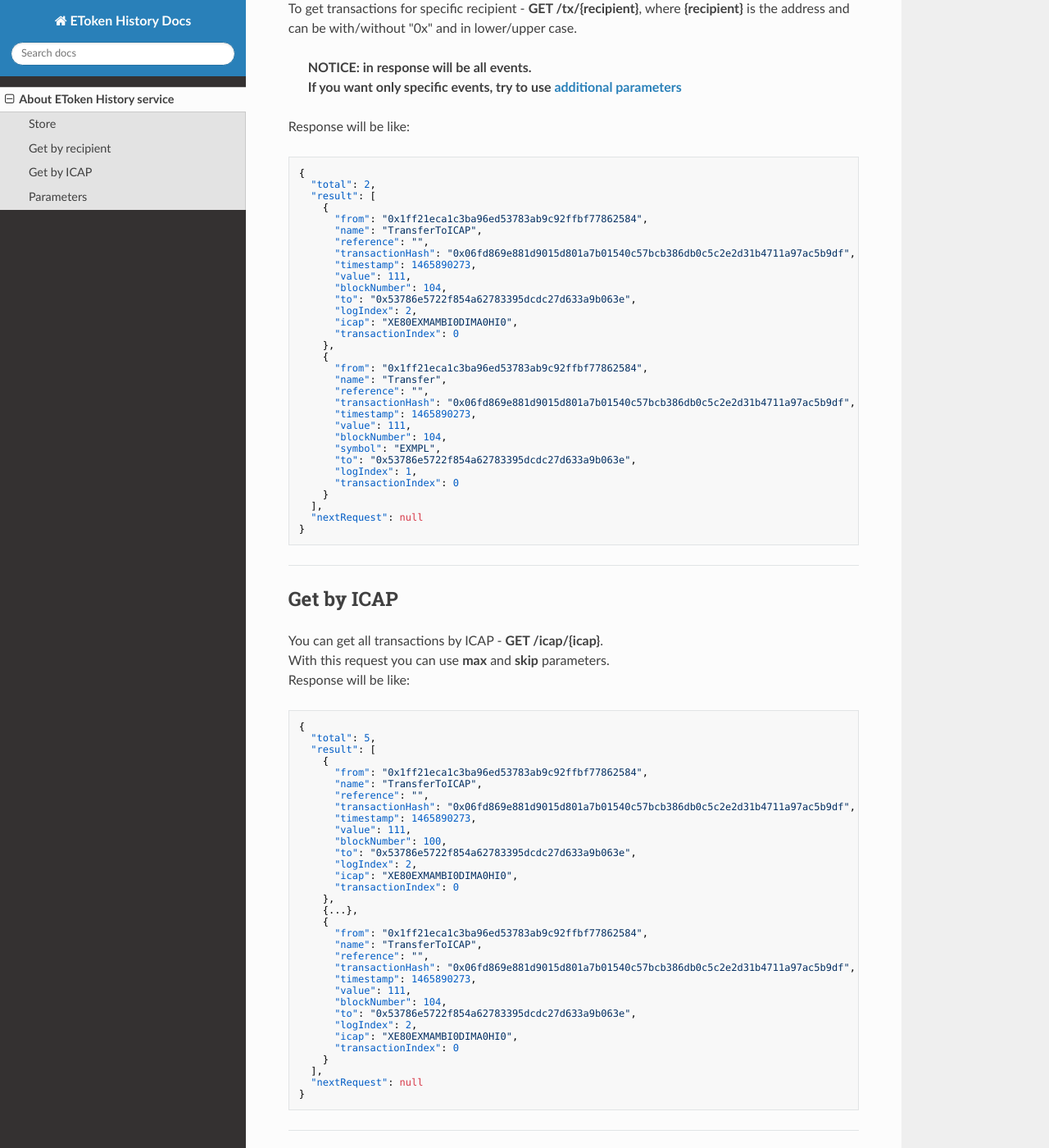
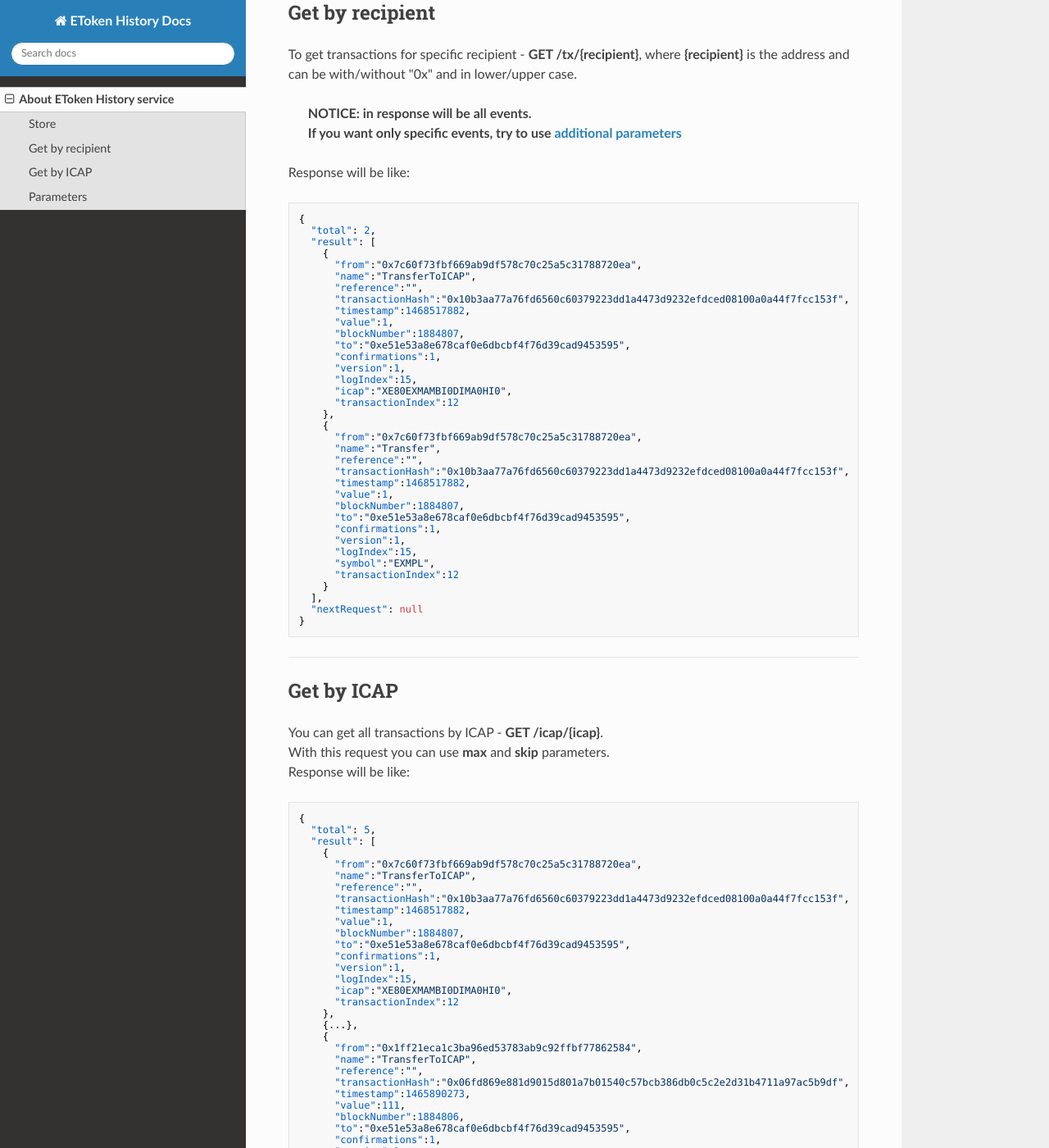
Before and after one commit to Ambisafe/etoken-history-doc, an MkDocs documentation site: the page built from docs/index.md, in a window 1280 px wide and 1400 px high, scrolled down 995 px. Shown: the whole window at 82% size. Built offline with MkDocs 1.6.1, drawn with Linux system fonts in a browser that asks for light colours; nearby versions of some CDN libraries; some of the changed text lies outside the part shown.

Commit message:
Updated json

````diff
--- a/docs/index.md
+++ b/docs/index.md
@@ -9,33 +9,37 @@ To store transaction - **POST /tx** with body:
 1) **Transfer** event must contain **symbol** field
 ```json
 {
-  "from":"0x1ff21eca1c3ba96ed53783ab9c92ffbf77862584",
+  "from":"0x7c60f73fbf669ab9df578c70c25a5c31788720ea",
   "name":"Transfer",
   "reference":"",
-  "transactionHash":"0x06fd869e881d9015d801a7b01540c57bcb386db0c5c2e2d31b4711a97ac5b9df",
-  "timestamp":1465890273,
-  "value":111,
-  "blockNumber":100,
+  "transactionHash":"0x10b3aa77a76fd6560c60379223dd1a4473d9232efdced08100a0a44f7fcc153f",
+  "timestamp":1468517882,
+  "value":1,
+  "blockNumber":1884807,
+  "to":"0xe51e53a8e678caf0e6dbcbf4f76d39cad9453595",
+  "confirmations":1,
+  "version":1,
+  "logIndex":15,
   "symbol":"EXMPL",
-  "to":"0x53786e5722f854a62783395dcdc27d633a9b063e",
-  "logIndex":1,
-  "transactionIndex":0
+  "transactionIndex":12
 }
 ```
 2) **TransferToICAP** must contain **icap** field
 ```json
 {
-  "from": "0x1ff21eca1c3ba96ed53783ab9c92ffbf77862584",
-  "name": "TransferToICAP",
-  "reference": "",
-  "transactionHash": "0x06fd869e881d9015d801a7b01540c57bcb386db0c5c2e2d31b4711a97ac5b9df",
-  "timestamp": 1465890273,
-  "value": 111,
-  "blockNumber": 100,
-  "to": "0x53786e5722f854a62783395dcdc27d633a9b063e",
-  "logIndex": 2,
-  "icap": "XE80EXMAMBI0DIMA0HI0",
-  "transactionIndex": 0
+  "from":"0x7c60f73fbf669ab9df578c70c25a5c31788720ea",
+  "name":"TransferToICAP",
+  "reference":"",
+  "transactionHash":"0x10b3aa77a76fd6560c60379223dd1a4473d9232efdced08100a0a44f7fcc153f",
+  "timestamp":1468517882,
+  "value":1,
+  "blockNumber":1884807,
+  "to":"0xe51e53a8e678caf0e6dbcbf4f76d39cad9453595",
+  "confirmations":1,
+  "version":1,
+  "logIndex":15,
+  "icap":"XE80EXMAMBI0DIMA0HI0",
+  "transactionIndex":12
 }
 ```
 
@@ -52,30 +56,34 @@ Response will be like:
   "total": 2,
   "result": [
     {
-      "from": "0x1ff21eca1c3ba96ed53783ab9c92ffbf77862584",
-      "name": "TransferToICAP",
-      "reference": "",
-      "transactionHash": "0x06fd869e881d9015d801a7b01540c57bcb386db0c5c2e2d31b4711a97ac5b9df",
-      "timestamp": 1465890273,
-      "value": 111,
-      "blockNumber": 104,
-      "to": "0x53786e5722f854a62783395dcdc27d633a9b063e",
-      "logIndex": 2,
-      "icap": "XE80EXMAMBI0DIMA0HI0",
-      "transactionIndex": 0
+      "from":"0x7c60f73fbf669ab9df578c70c25a5c31788720ea",
+      "name":"TransferToICAP",
+      "reference":"",
+      "transactionHash":"0x10b3aa77a76fd6560c60379223dd1a4473d9232efdced08100a0a44f7fcc153f",
+      "timestamp":1468517882,
+      "value":1,
+      "blockNumber":1884807,
+      "to":"0xe51e53a8e678caf0e6dbcbf4f76d39cad9453595",
+      "confirmations":1,
+      "version":1,
+      "logIndex":15,
+      "icap":"XE80EXMAMBI0DIMA0HI0",
+      "transactionIndex":12
     },
     {
-      "from": "0x1ff21eca1c3ba96ed53783ab9c92ffbf77862584",
-      "name": "Transfer",
-      "reference": "",
-      "transactionHash": "0x06fd869e881d9015d801a7b01540c57bcb386db0c5c2e2d31b4711a97ac5b9df",
-      "timestamp": 1465890273,
-      "value": 111,
-      "blockNumber": 104,
-      "symbol": "EXMPL",
-      "to": "0x53786e5722f854a62783395dcdc27d633a9b063e",
-      "logIndex": 1,
-      "transactionIndex": 0
+      "from":"0x7c60f73fbf669ab9df578c70c25a5c31788720ea",
+      "name":"Transfer",
+      "reference":"",
+      "transactionHash":"0x10b3aa77a76fd6560c60379223dd1a4473d9232efdced08100a0a44f7fcc153f",
+      "timestamp":1468517882,
+      "value":1,
+      "blockNumber":1884807,
+      "to":"0xe51e53a8e678caf0e6dbcbf4f76d39cad9453595",
+      "confirmations":1,
+      "version":1,
+      "logIndex":15,
+      "symbol":"EXMPL",
+      "transactionIndex":12
     }
   ],
   "nextRequest": null
@@ -93,31 +101,35 @@ You can get all transactions by ICAP - **GET /icap/{icap}**.
   "total": 5,
   "result": [
     {
-      "from": "0x1ff21eca1c3ba96ed53783ab9c92ffbf77862584",
-      "name": "TransferToICAP",
-      "reference": "",
-      "transactionHash": "0x06fd869e881d9015d801a7b01540c57bcb386db0c5c2e2d31b4711a97ac5b9df",
-      "timestamp": 1465890273,
-      "value": 111,
-      "blockNumber": 100,
-      "to": "0x53786e5722f854a62783395dcdc27d633a9b063e",
-      "logIndex": 2,
-      "icap": "XE80EXMAMBI0DIMA0HI0",
-      "transactionIndex": 0
+      "from":"0x7c60f73fbf669ab9df578c70c25a5c31788720ea",
+      "name":"TransferToICAP",
+      "reference":"",
+      "transactionHash":"0x10b3aa77a76fd6560c60379223dd1a4473d9232efdced08100a0a44f7fcc153f",
+      "timestamp":1468517882,
+      "value":1,
+      "blockNumber":1884807,
+      "to":"0xe51e53a8e678caf0e6dbcbf4f76d39cad9453595",
+      "confirmations":1,
+      "version":1,
+      "logIndex":15,
+      "icap":"XE80EXMAMBI0DIMA0HI0",
+      "transactionIndex":12
     },
     {...},
     {
-      "from": "0x1ff21eca1c3ba96ed53783ab9c92ffbf77862584",
-      "name": "TransferToICAP",
-      "reference": "",
-      "transactionHash": "0x06fd869e881d9015d801a7b01540c57bcb386db0c5c2e2d31b4711a97ac5b9df",
-      "timestamp": 1465890273,
-      "value": 111,
-      "blockNumber": 104,
-      "to": "0x53786e5722f854a62783395dcdc27d633a9b063e",
-      "logIndex": 2,
-      "icap": "XE80EXMAMBI0DIMA0HI0",
-      "transactionIndex": 0
+      "from":"0x1ff21eca1c3ba96ed53783ab9c92ffbf77862584",
+      "name":"TransferToICAP",
+      "reference":"",
+      "transactionHash":"0x06fd869e881d9015d801a7b01540c57bcb386db0c5c2e2d31b4711a97ac5b9df",
+      "timestamp":1465890273,
+      "value":111,
+      "blockNumber":1884806,
+      "to":"0xe51e53a8e678caf0e6dbcbf4f76d39cad9453595",
+      "confirmations":1,
+      "version":1,
+      "logIndex":15,
+      "icap":"XE80EXMAMBI0DIMA0HI0",
+      "transactionIndex":12
     }
   ],
   "nextRequest": null
````
